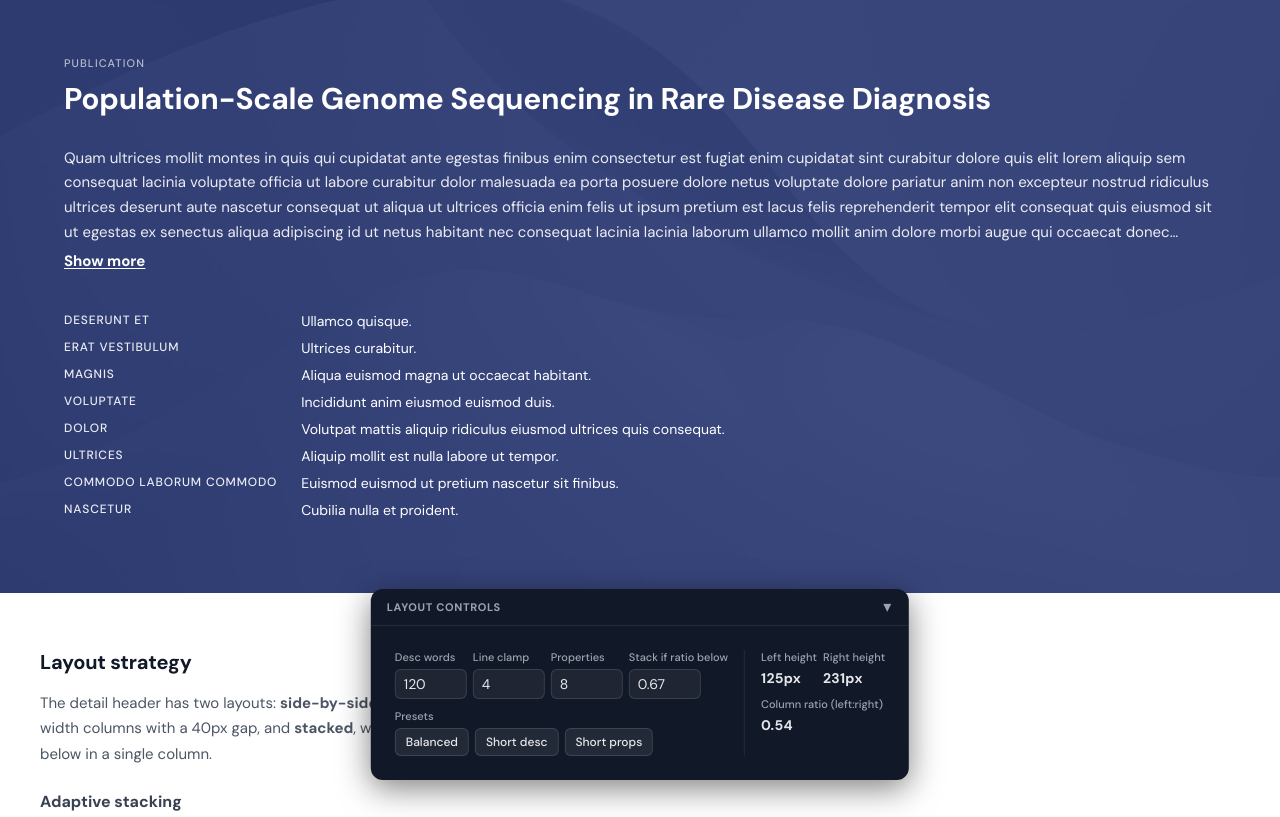
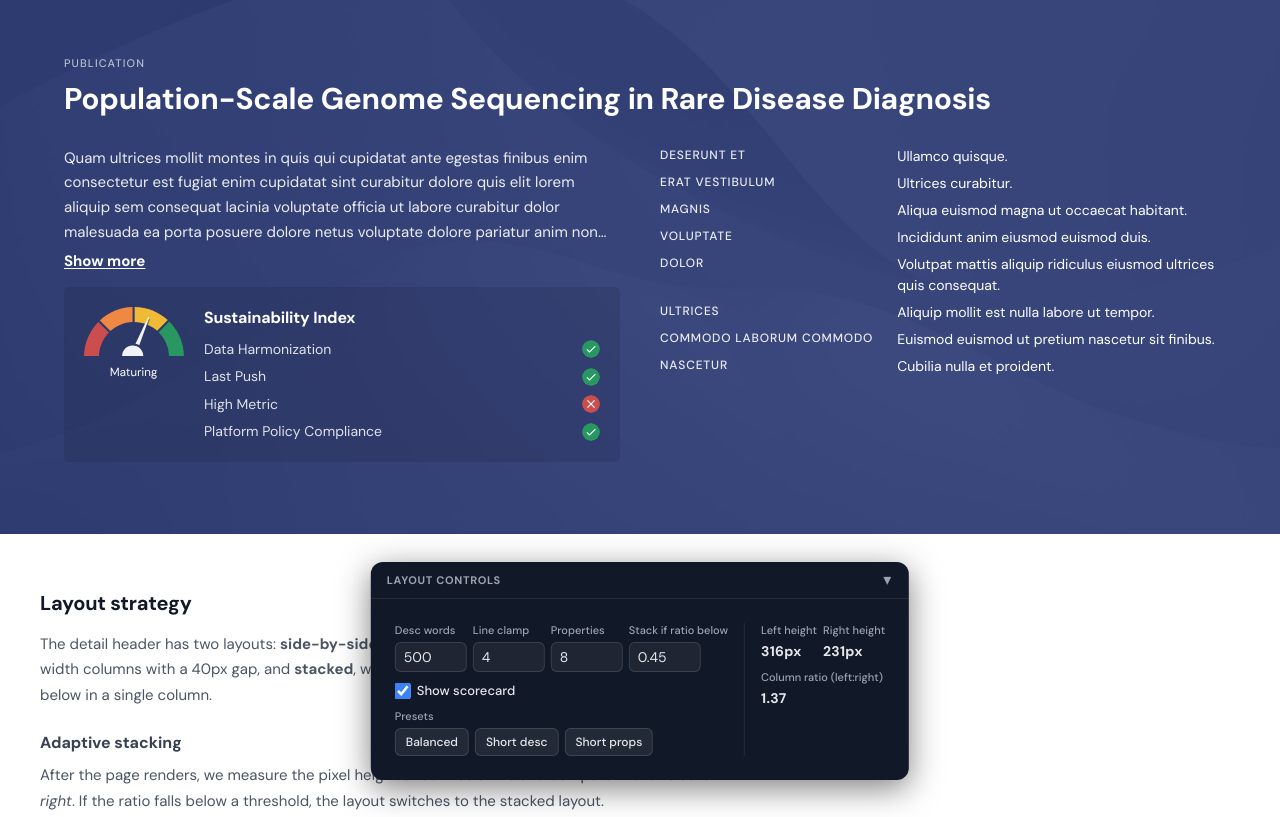
Before and after one commit to adamhindman/detail-page-columns, a website built with Vite: page index.html in a window 1280 px wide. Shown: the top 817 px of the page. Built offline with nearby package versions, Linux system fonts and the light colour scheme.

Commit message:
Add scorecard element and fix layout height calculation
- Add scorecard card to description column with meter, sustainability
  index title, and pass/fail criteria items
- Toggle scorecard visibility via checkbox in layout controls
- Fix stacking decision to always measure at SBS column width by
  temporarily removing is-stacked before measuring
- Fix [hidden] override so display:flex elements respect the attribute
- Update default desc words to 500 and ratio cutoff to 0.45

Co-Authored-By: Claude Sonnet 4.6 <noreply@anthropic.com>

```diff
--- a/index.html
+++ b/index.html
@@ -24,6 +24,32 @@
           <button class="show-more-btn" id="show-more-btn" hidden>
             Show more
           </button>
+          <div class="scorecard" id="scorecard">
+            <div class="scorecard-left">
+              <img src="/images/meter.svg" class="scorecard-meter" alt="" width="100">
+            </div>
+            <div class="scorecard-right">
+              <h3 class="scorecard-title">Sustainability Index</h3>
+              <ul class="scorecard-list">
+                <li class="scorecard-item">
+                  <span class="scorecard-item-name">Data Harmonization</span>
+                  <img src="/images/check.svg" class="scorecard-icon" alt="pass" width="18" height="18">
+                </li>
+                <li class="scorecard-item">
+                  <span class="scorecard-item-name">Last Push</span>
+                  <img src="/images/check.svg" class="scorecard-icon" alt="pass" width="18" height="18">
+                </li>
+                <li class="scorecard-item">
+                  <span class="scorecard-item-name">High Metric</span>
+                  <img src="/images/x.svg" class="scorecard-icon" alt="fail" width="18" height="18">
+                </li>
+                <li class="scorecard-item">
+                  <span class="scorecard-item-name">Platform Policy Compliance</span>
+                  <img src="/images/check.svg" class="scorecard-icon" alt="pass" width="18" height="18">
+                </li>
+              </ul>
+            </div>
+          </div>
         </section>
 
         <aside class="properties-col">
@@ -41,8 +67,8 @@
         <h3>Line clamping</h3>
         <p>The description is clamped to a set number of lines. The ratio is calculated against the clamped height. Expanding via "Show more" does not affect the layout decision.</p>
         <h3>Prototype note</h3>
-        <p>In this prototype, the layout can switch between side-by-side and stacked as you adjust the controls. When the layout is already stacked, the description column is full-width and therefore shorter than it would be in side-by-side mode. To keep the ratio calculation meaningful, we double the stacked description height as a rough estimate of its side-by-side height.</p>
-        <p>In production this adjustment is unnecessary, since the layout is determined once on page load and does not change.</p>
+        <p>In this prototype, the layout can switch between side-by-side and stacked as you adjust the controls. To keep the ratio calculation accurate regardless of the current layout state, the measurement always happens in side-by-side mode: the stacked class is temporarily removed, both column heights are read (forcing a synchronous reflow), and then the class is re-added if needed. No paint occurs between these steps, so there is no visual flash.</p>
+        <p>In production this is unnecessary, since the layout is determined once on page load in side-by-side mode and does not change.</p>
       </section>
       <section class="page-body-section">
         <h2>Methods</h2>
@@ -69,7 +95,7 @@
           <div class="config-line">
             <div class="config-row">
               <label for="ctrl-desc-words">Desc words</label>
-              <input type="number" id="ctrl-desc-words" min="0" max="1000" value="120" />
+              <input type="number" id="ctrl-desc-words" min="0" max="1000" value="500" />
             </div>
             <div class="config-row">
               <label for="ctrl-line-clamp">Line clamp</label>
@@ -81,16 +107,22 @@
             </div>
             <div class="config-row">
               <label>Stack if ratio below</label>
-              <input type="number" id="ctrl-ratio-cutoff" min="0.1" step="0.05" value="0.67" />
+              <input type="number" id="ctrl-ratio-cutoff" min="0.1" step="0.05" value="0.45" />
+            </div>
+          </div>
+          <div class="config-line">
+            <div class="config-row config-row--inline">
+              <input type="checkbox" id="ctrl-scorecard" checked>
+              <label for="ctrl-scorecard">Show scorecard</label>
             </div>
           </div>
           <div class="config-line">
             <div class="config-row">
               <label>Presets</label>
               <div class="preset-btns">
-                <button class="preset-btn" data-words="120" data-clamp="10" data-props="8">Balanced</button>
+                <button class="preset-btn" data-words="500" data-clamp="10" data-props="8">Balanced</button>
                 <button class="preset-btn" data-words="3" data-clamp="10" data-props="8">Short desc</button>
-                <button class="preset-btn" data-words="120" data-clamp="10" data-props="2">Short props</button>
+                <button class="preset-btn" data-words="500" data-clamp="10" data-props="2">Short props</button>
               </div>
             </div>
           </div>
--- a/main.js
+++ b/main.js
@@ -67,7 +67,7 @@ function randomTitle() {
 let state = {
   entityType: randomEntityType(),
   title: randomTitle(),
-  descWords: 120,
+  descWords: 500,
   lineClamp: 4,
   numProps: 8,
   expanded: false,
@@ -102,15 +102,25 @@ function updateRatio() {
       document.fonts.ready.then(() => {
         const grid = document.querySelector('.detail-grid');
         const descCol = document.querySelector('.description-col');
-        const wasStacked = grid.classList.contains('is-stacked');
-        const leftH = descCol.offsetHeight;
-        const rightH = document.querySelector('.properties-col').offsetHeight;
-        const estimatedLeftH = wasStacked ? leftH * 2 : leftH;
+        const propsCol = document.querySelector('.properties-col');
         const cutoff = parseFloat(document.getElementById('ctrl-ratio-cutoff').value) || 0.67;
-        grid.classList.toggle('is-stacked', estimatedLeftH / rightH < cutoff);
-        document.getElementById('ratio-display').textContent = (estimatedLeftH / rightH).toFixed(2);
-        document.getElementById('left-height-display').textContent = wasStacked ? `~${estimatedLeftH}px` : `${leftH}px`;
-        document.getElementById('right-height-display').textContent = `${rightH}px`;
+
+        // Remove is-stacked so we always measure at the half-width SBS column
+        // size. No paint occurs mid-function, so there is no visual flash.
+        grid.classList.remove('is-stacked');
+        const sbsLeftH = descCol.offsetHeight;
+        const sbsRightH = propsCol.offsetHeight;
+        const ratio = sbsLeftH / sbsRightH;
+        if (ratio < cutoff) {
+          grid.classList.add('is-stacked');
+        }
+
+        // Display the actual on-screen heights after the final layout is set.
+        const displayLeftH = descCol.offsetHeight;
+        const displayRightH = propsCol.offsetHeight;
+        document.getElementById('ratio-display').textContent = ratio.toFixed(2);
+        document.getElementById('left-height-display').textContent = `${displayLeftH}px`;
+        document.getElementById('right-height-display').textContent = `${displayRightH}px`;
       });
     });
   });
@@ -133,14 +143,14 @@ function renderDescription() {
   if (!descText) return;
 
   if (state.lineClamp > 0) {
+    // Count visual lines via Range before applying the clamp value.
+    // Height-based checks are unreliable with -webkit-line-clamp.
     body.classList.add('is-clamped');
+    const range = document.createRange();
+    range.selectNodeContents(text);
+    const lineCount = Array.from(range.getClientRects()).filter(r => r.width > 0).length;
     body.style.setProperty('-webkit-line-clamp', state.lineClamp);
-
-    // Only show button if content actually overflows
-    requestAnimationFrame(() => {
-      const isTruncated = body.scrollHeight > body.clientHeight + 2;
-      btn.hidden = !isTruncated;
-    });
+    btn.hidden = lineCount <= state.lineClamp;
   }
 }
 
@@ -220,11 +230,18 @@ document.querySelectorAll('.preset-btn').forEach(btn => {
   });
 });
 
+document.getElementById('ctrl-scorecard').addEventListener('change', e => {
+  document.getElementById('scorecard').hidden = !e.target.checked;
+  updateRatio();
+});
+
 document.getElementById('config-toggle').addEventListener('click', () => {
   document.getElementById('config-panel').classList.toggle('is-collapsed');
 });
 
 // ── Init ───────────────────────────────────────────────────────────────────
 
+readInputs();
+document.getElementById('scorecard').hidden = !document.getElementById('ctrl-scorecard').checked;
 generateContent();
 renderPage();
--- a/styles.css
+++ b/styles.css
@@ -3,6 +3,8 @@
   margin: 0;
   padding: 0;
 }
+
+[hidden] { display: none !important; }
 
 :root {
   --page-max-width: 1200px;
@@ -175,6 +177,74 @@ body {
   cursor: pointer;
 }
 
+/* ── Scorecard ── */
+
+.scorecard {
+  display: flex;
+  gap: 20px;
+  background: rgba(0, 0, 0, 0.1);
+  border-radius: 5px;
+  padding: 20px;
+  margin-top: 16px;
+}
+
+.scorecard-left {
+  display: flex;
+  flex-direction: column;
+  align-items: center;
+  gap: 6px;
+  flex-shrink: 0;
+}
+
+.scorecard-meter {
+  display: block;
+  width: 100px;
+  height: auto;
+}
+
+.scorecard-label {
+  font-size: 0.875rem;
+  font-weight: 500;
+  color: rgba(255, 255, 255, 0.85);
+}
+
+.scorecard-right {
+  flex: 1;
+  min-width: 0;
+}
+
+.scorecard-title {
+  font-size: 1rem;
+  font-weight: 700;
+  letter-spacing: -0.01em;
+  color: #ffffff;
+  margin-bottom: 12px;
+}
+
+.scorecard-list {
+  list-style: none;
+  display: flex;
+  flex-direction: column;
+  gap: 8px;
+}
+
+.scorecard-item {
+  display: flex;
+  justify-content: space-between;
+  align-items: center;
+  gap: 12px;
+}
+
+.scorecard-item-name {
+  font-size: 0.875rem;
+  color: rgba(255, 255, 255, 0.85);
+  line-height: 1.4;
+}
+
+.scorecard-icon {
+  flex-shrink: 0;
+}
+
 /* ── Properties column ── */
 
 .properties-col {
@@ -317,6 +387,26 @@ body {
   font-weight: 400;
 }
 
+.config-row--inline {
+  flex-direction: row;
+  align-items: center;
+  gap: 6px;
+}
+
+.config-row--inline label {
+  color: #e5e7eb;
+  font-size: 0.8125rem;
+  white-space: nowrap;
+}
+
+.config-row input[type="checkbox"] {
+  width: 16px;
+  height: 16px;
+  margin: 0;
+  cursor: pointer;
+  accent-color: #3b82f6;
+}
+
 .config-row input[type="number"] {
   width: 72px;
   background: rgba(255, 255, 255, 0.06);
```
Also changed, not shown: images/check.svg (added), images/meter.svg (added), images/x.svg (added).
